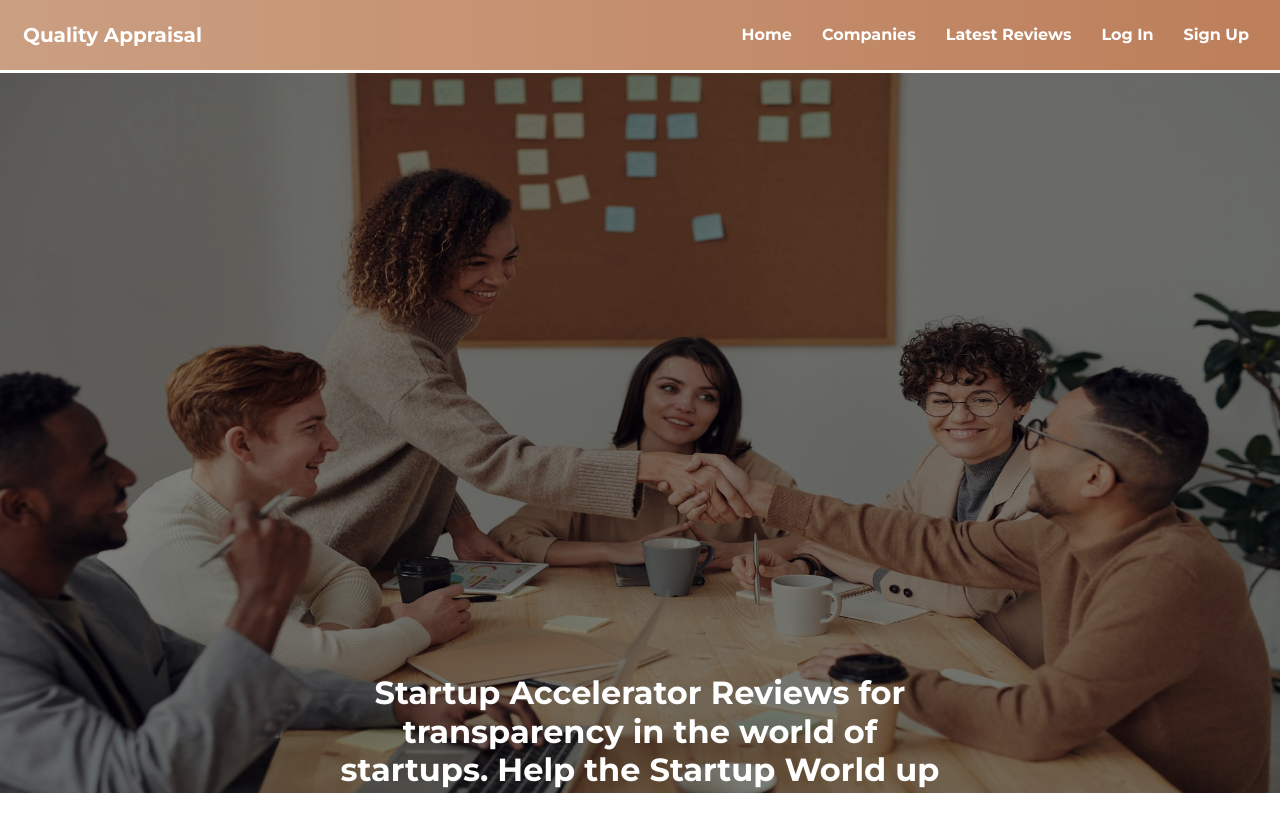
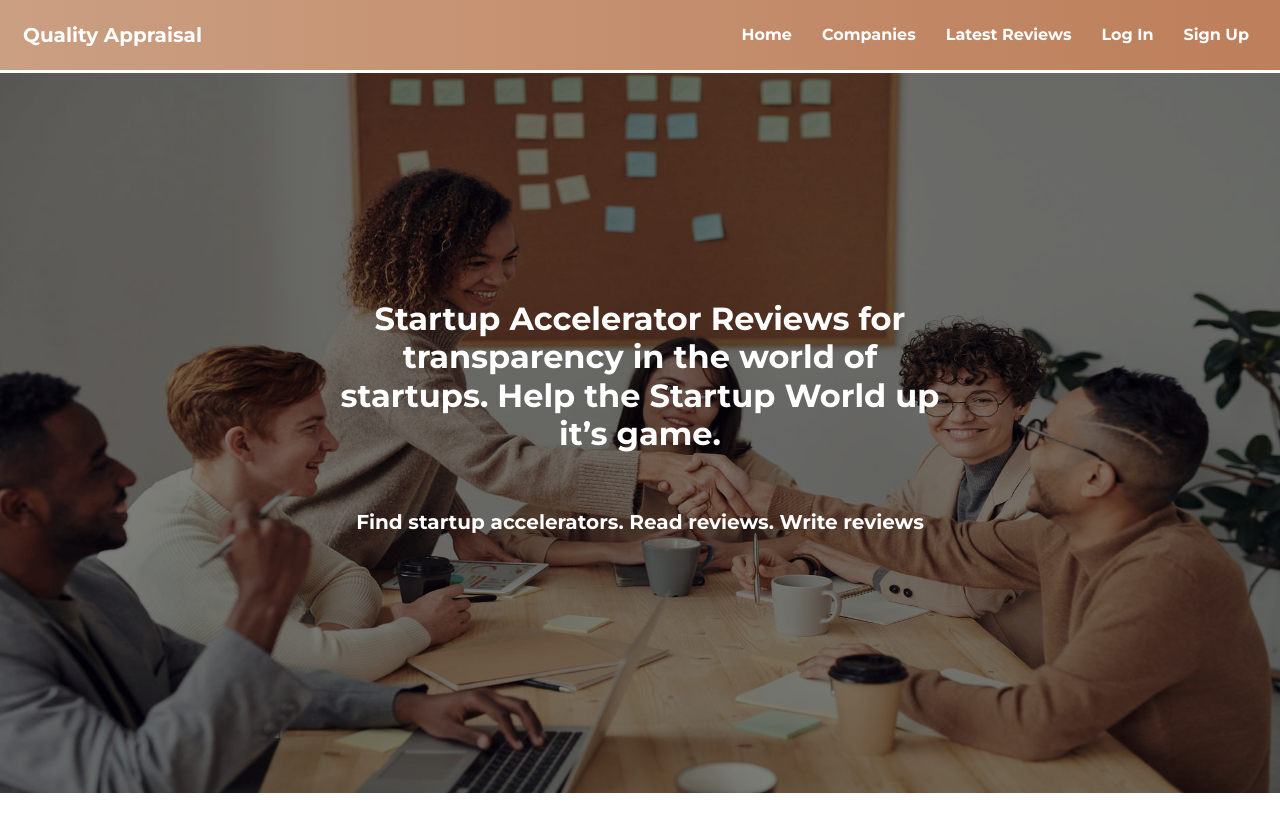
Before and after one commit to felkiriinya/Quality-Appraisal, a Django app: page / in a window 1280 px wide. Shown: the top 820 px of the page. Run offline with Django 3.2, Linux system fonts and the light colour scheme; some libraries are stand-ins or nearby versions.

Commit message:
deployment

```diff
--- a/static/css/styles.css
+++ b/static/css/styles.css
@@ -2,11 +2,11 @@
 
 body{
     font-family: 'Montserrat', sans-serif;
-
+    width: 100%;
     position: relative;
     min-height: 100%;
     padding-bottom: 100px;
-
+    /* text-align: center; */
 }
 
 /* <<<<<<<<<<<<<<<<<<<< Navbar >>>>>>>>>>>>>>>>>>>> */
@@ -49,6 +49,7 @@ body{
     width: 100%;
     margin: 0px;
     padding: 0;
+    /* object-fit: cover; */
 }
 
 .container{
@@ -66,7 +67,7 @@ body{
 
     margin-top: 0px;
     padding-top: 0;
-
+    position: relative;
 
 }
 
@@ -91,7 +92,7 @@ body{
     margin-right: 0px;
     filter: brightness(50%);
 
-
+    /* height: 90vh; */
     padding-top: 0px;
 
 }
@@ -99,7 +100,7 @@ body{
 
 .header-container{
     position: absolute;
-    top: 60%;
+    top: 50%;
     left: 50%;
     transform: translate(-50%, -50%);
     text-align: center;
@@ -189,7 +190,7 @@ footer{
     margin-right: 0px;
     filter: brightness(50%);
     overflow-x: hidden;
-
+    /* height: 90vh; */
     padding-top: 0px;
 }
 .panel{
@@ -199,7 +200,8 @@ footer{
 
 .col-md-5{
     position: relative;
-
+    /* top: 60%; */
+    /* margin-top: -30%; */
     left: 50%;
     transform: translate(-50%, -50%);
 }
@@ -209,7 +211,9 @@ footer{
     margin-top: -35%;
     left: 50%;
     transform: translate(-50%, -50%);
-
+    /* text-align: center; */
+    /* width: 600px;
+    min-width: 300px;   */
 }
 @media screen and (max-width: 1000px) {
     .col-md-6{
```
